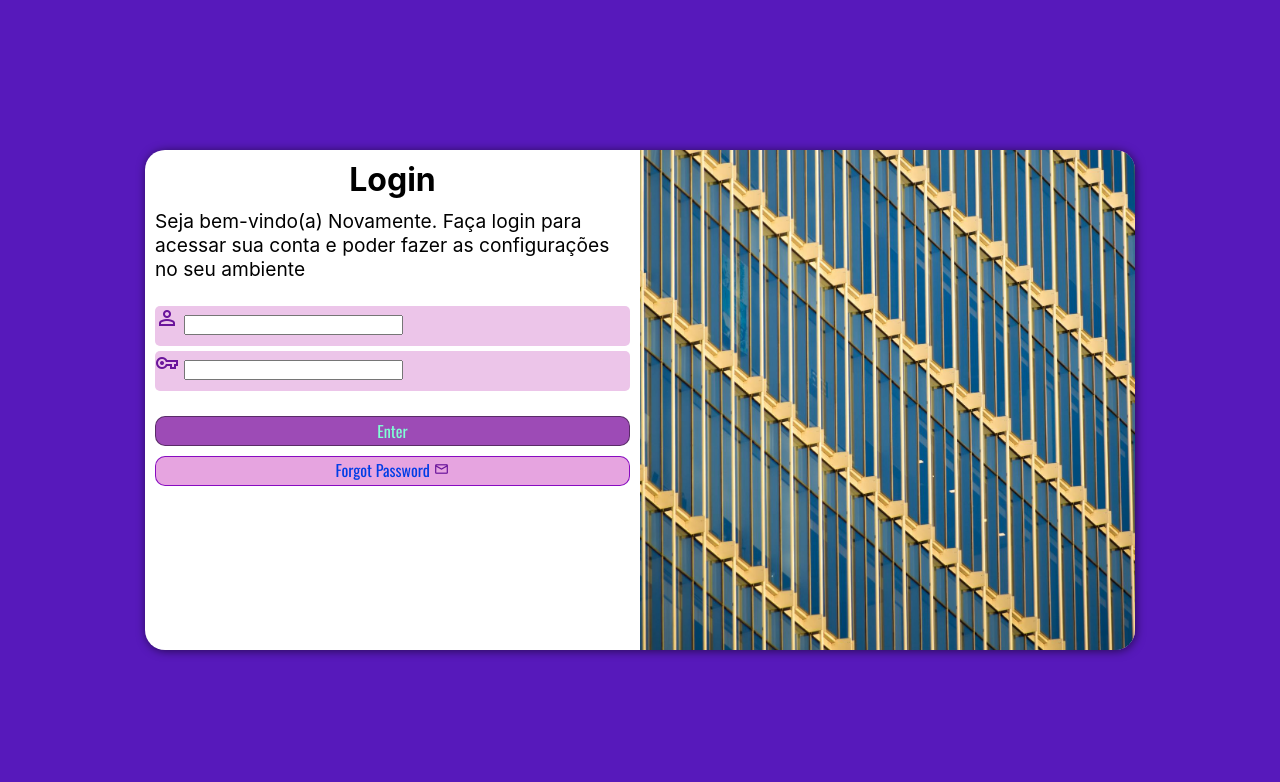
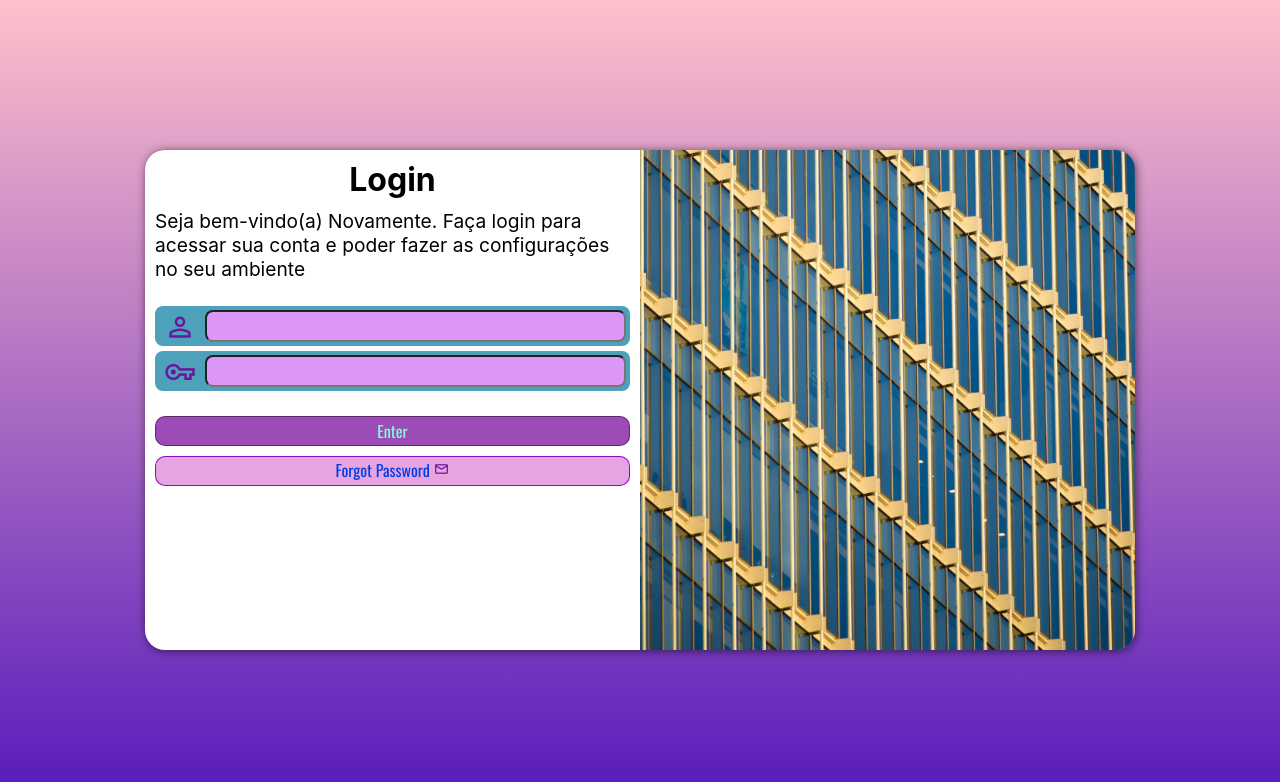
Before and after one commit to nalbertrock/projeto-login, a plain HTML site: page index.html in a window 1280 px wide. Drawn offline with nearby package versions, Linux system fonts and the light colour scheme.

Commit message:
Projeto finalizado

```diff
--- a/estilos/mediaquer.css
+++ b/estilos/mediaquer.css
@@ -29,9 +29,13 @@ Grandes telas: acima de 1200px
         float: right;
         width: 70%;
     }
+
 }
 
 @media screen and (min-width: 992px) {
+    body{
+        background-image: linear-gradient(to top, rgb(87, 25, 187), pink);
+    }
     section#login{
         width: 990px;
     }
--- a/estilos/style.css
+++ b/estilos/style.css
@@ -58,14 +58,31 @@ div#formulario > h1{
     margin-bottom: 10px;
 }
 form > div.campo{
-    background-color: #ecc5e9;
+    background-color: #4da1bb;
     display: block;
     height: 40px;
-    border-radius: 5px;
+    border-radius: 8px;
     margin: 5px 0px;
 }
 div.campo > label {
     display: none;
+}
+div.campo > span{
+
+    font-size: 2em;
+    width: 50px;
+    padding: 5px;
+    text-align: center;
+}
+div.campo > input{
+    background-color: rgb(219, 150, 247);
+    font-size: 1em;
+    width: calc(100% - 54px);
+    height: 80%;
+    border-radius: 8px;
+
+
+    transform: translate(50px,-38px);
 }
 span{
     color: rgb(106, 21, 155);
```
